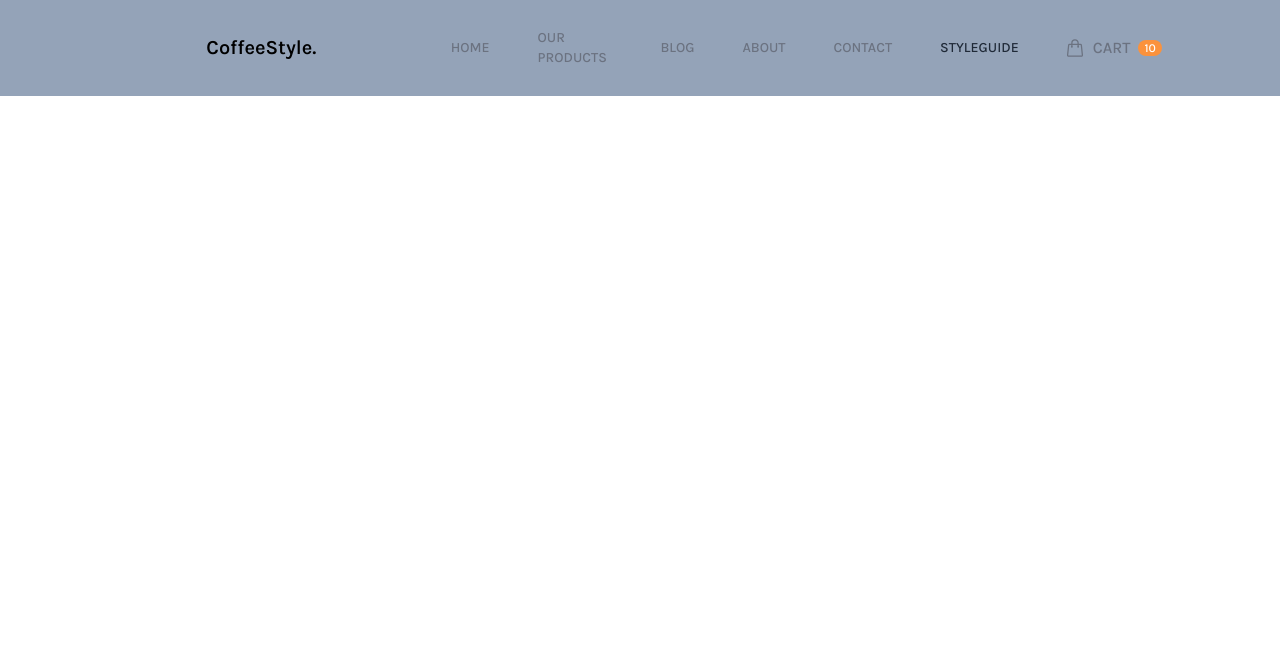
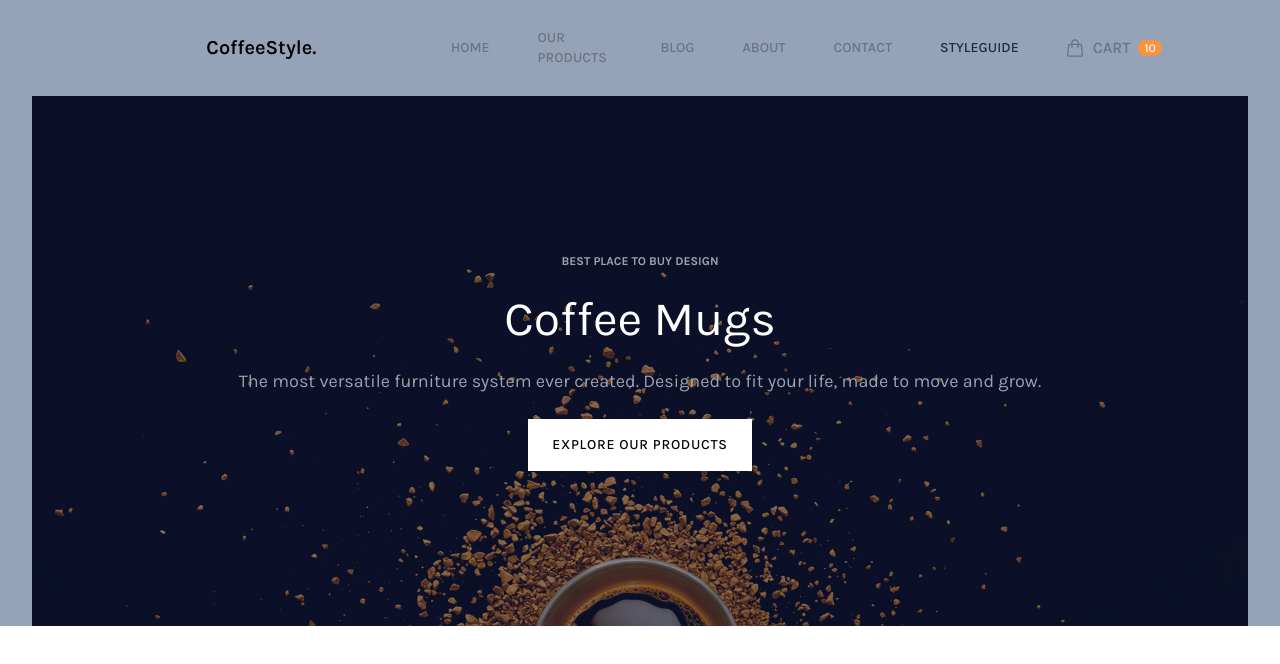
Before and after one commit to 1712056/tailwindcss-coffeestyle, a website: page public/index.html in a window 1280 px wide. Drawn offline with Linux system fonts and the light colour scheme.

Commit message:
add slider

```diff
--- a/public/index.html
+++ b/public/index.html
@@ -57,7 +57,18 @@
           </div>
         </nav>
       </header>
-      <main></main>
+      <main>
+        <div class="h-[530px] bg-[url('./img/slider.jpg')] bg-cover bg-no-repeat bg-bottom">
+          <div class="w-full h-full flex flex-col gap-6 justify-center items-center bg-gray-900 bg-opacity-50 text-white">
+            <div class="text-gray-400 font-bold text-xs uppercase leading-5">BEST PLACE TO BUY DESIGN</div>
+            <div class="text-5xl">Coffee Mugs</div>
+            <div class="text-gray-400 text-lg">The most versatile furniture system ever created. Designed to fit your life, made to move and grow.</div>
+            <div class="">
+              <div class="uppercase text-black text-center w-max tracking-wider px-6 py-4 cursor-pointer text-sm font-medium bg-white hover:bg-opacity-90">Explore Our Products</div>
+            </div>
+          </div>
+        </div>
+      </main>
       <footer></footer>
     </div>
   </div>
```
Also changed, not shown: public/img/slider.jpg (added), public/output.css.
